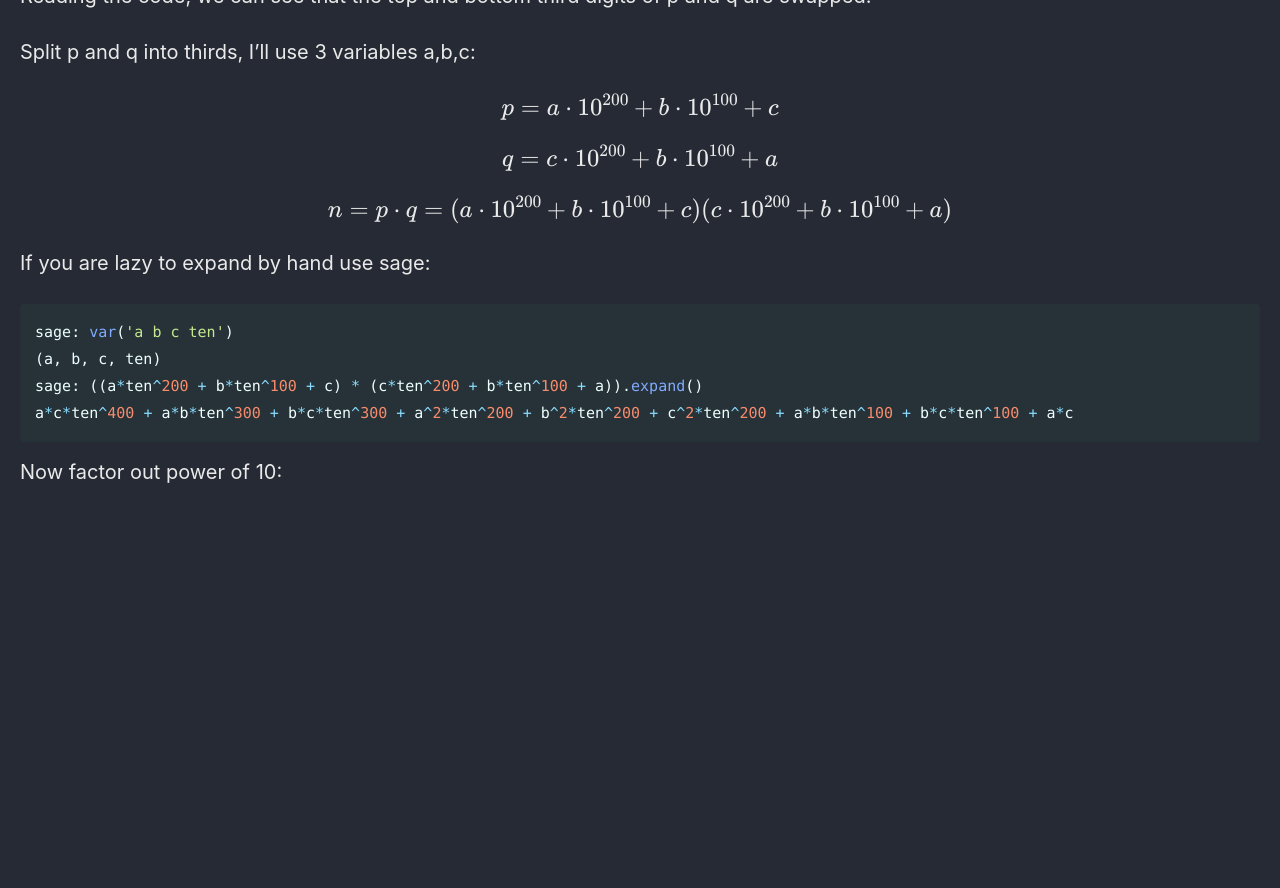
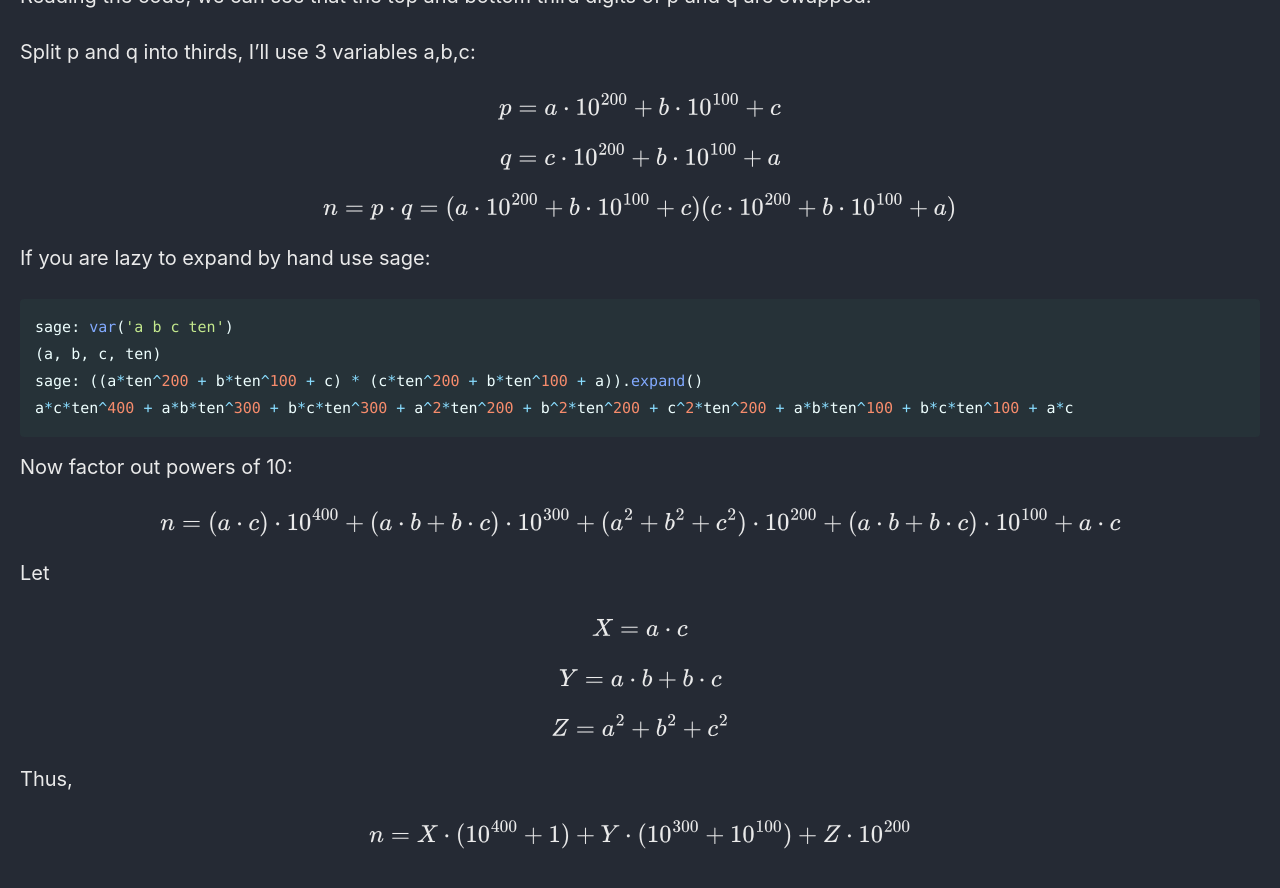
Before and after one commit to Connor-McCartney/Connor-McCartney.github.io, a Jekyll site: the page built from _pages/cryptography/rsa/PrimeRotation-CompfestCTF-16-2024.md, in a window 1280 px wide and 900 px high, scrolled down 1106 px. Shown: the top 888 px of the window. Built offline with Jekyll 4.4.1, drawn with Linux system fonts in a browser that asks for light colours; cached includes are drawn as plain includes; before the commit the page ends 1649 px from its top, so only the background shows below that.

Commit message:
Update PrimeRotation-CompfestCTF-16-2024.md

````diff
--- a/_pages/cryptography/rsa/PrimeRotation-CompfestCTF-16-2024.md
+++ b/_pages/cryptography/rsa/PrimeRotation-CompfestCTF-16-2024.md
@@ -66,4 +66,28 @@ sage: ((a*ten^200 + b*ten^100 + c) * (c*ten^200 + b*ten^100 + a)).expand()
 a*c*ten^400 + a*b*ten^300 + b*c*ten^300 + a^2*ten^200 + b^2*ten^200 + c^2*ten^200 + a*b*ten^100 + b*c*ten^100 + a*c
 ```
 
-Now factor out power of 10:
+Now factor out powers of 10:
+
+$$
+n = (a \cdot c) \cdot 10^{400} + (a \cdot b + b \cdot c) \cdot 10^{300} + (a^2 + b^2 + c^2) \cdot 10^{200} + (a \cdot b + b \cdot c) \cdot 10^{100} + a \cdot c
+$$
+
+Let
+
+$$
+X = a \cdot c
+$$
+
+$$
+Y = a \cdot b + b \cdot c
+$$
+
+$$
+Z = a^2 + b^2 + c^2
+$$
+
+Thus,
+
+$$
+n = X \cdot (10^{400} + 1) + Y \cdot (10^{300} + 10^{100}) + Z \cdot 10^{200}
+$$
````
